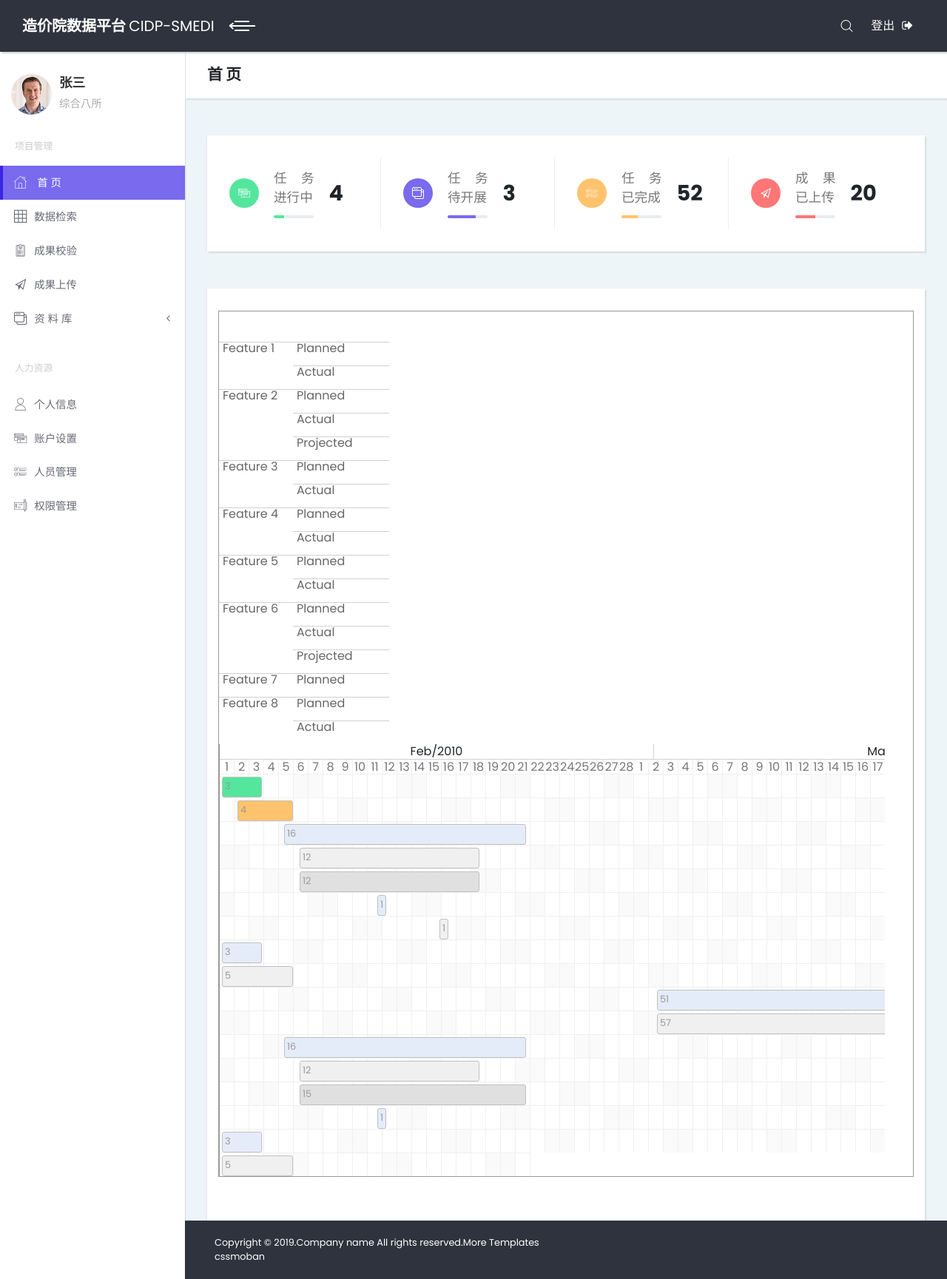
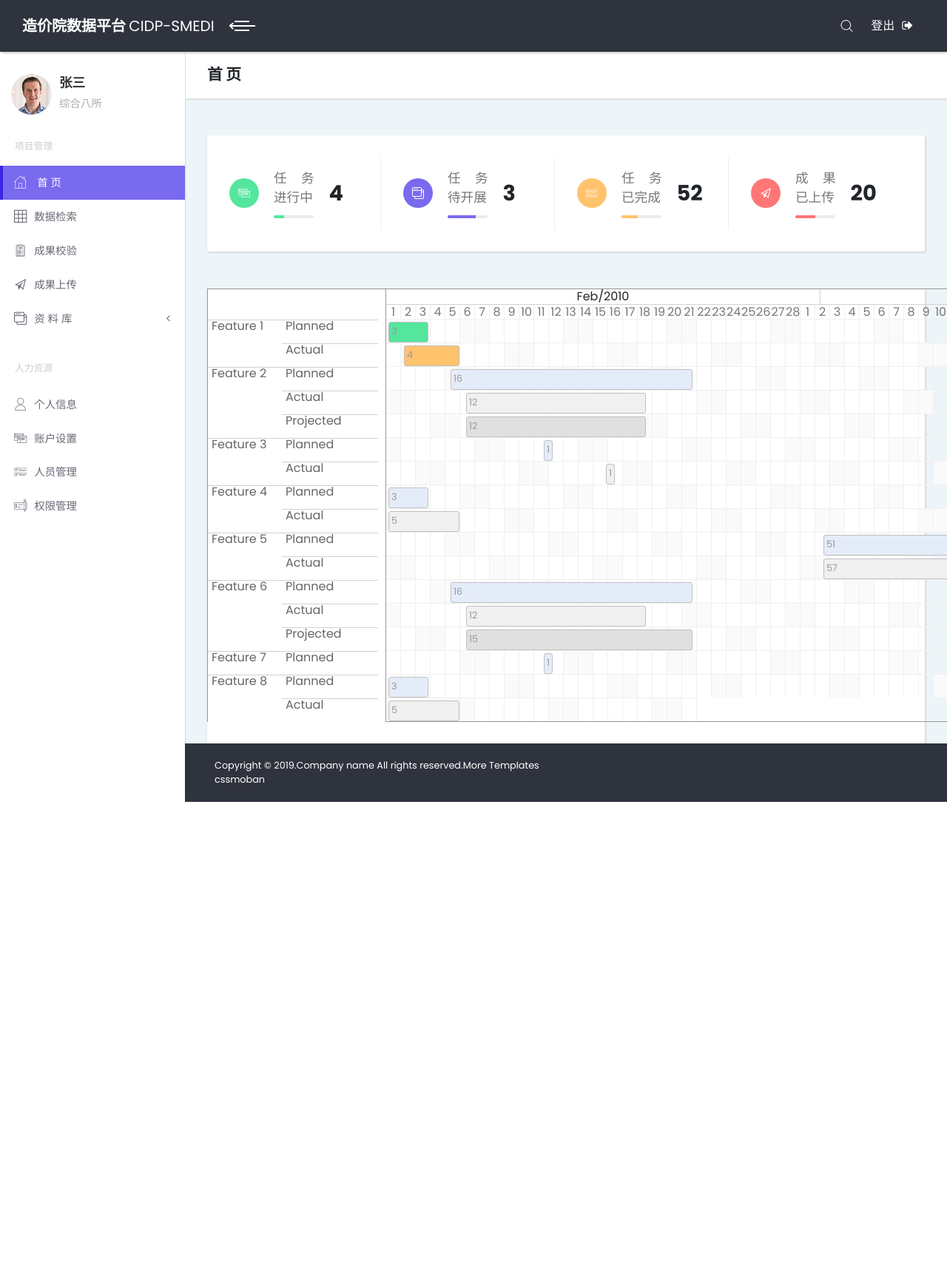
Before and after one commit to ArjenCole/SMEDI_CIDataPlatform, a Django app: page /index/ in a window 1280 px wide. Shown: the whole page at 74% size. After the commit the page ends 1084 px from the top, so only its background shows below. Run offline with Django 3.2, Linux system fonts and the light colour scheme; some libraries are stand-ins or nearby versions.

Commit message:
修正页面缩小时甘特图被换行的bug

```diff
--- a/templates/index.html
+++ b/templates/index.html
@@ -212,7 +212,7 @@
           </section>
           <section class="dashboard-counts no-padding-bottom">
             <div class="container-fluid">
-              <div class="row bg-white has-shadow">
+              <div class="column bg-white has-shadow">
                     <div id="ganttChart"></div>
                     <br/><br/>
                     <div id="eventMessage"></div>
```
